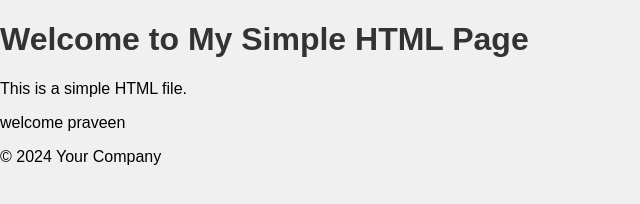
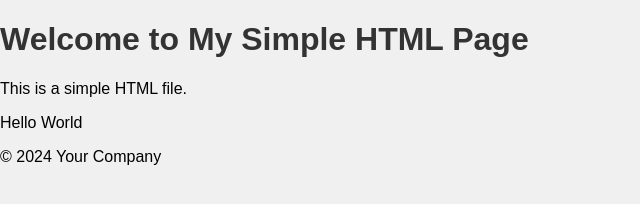
Before and after one commit to praveen998/nibhasweb, a plain HTML site: page index.html in a window 1280 px wide. Shown: the full height of the page, 0-640 px from the left. Drawn offline with Linux system fonts and the light colour scheme.

Commit message:
Update index.html

```diff
--- a/index.html
+++ b/index.html
@@ -23,7 +23,7 @@
     </header>
     <main>
         <p>This is a simple HTML file.</p>
-        <p>welcome praveen</p>
+        <p>Hello World</p>
     </main>
     <footer>
         <p>&copy; 2024 Your Company</p>
```
